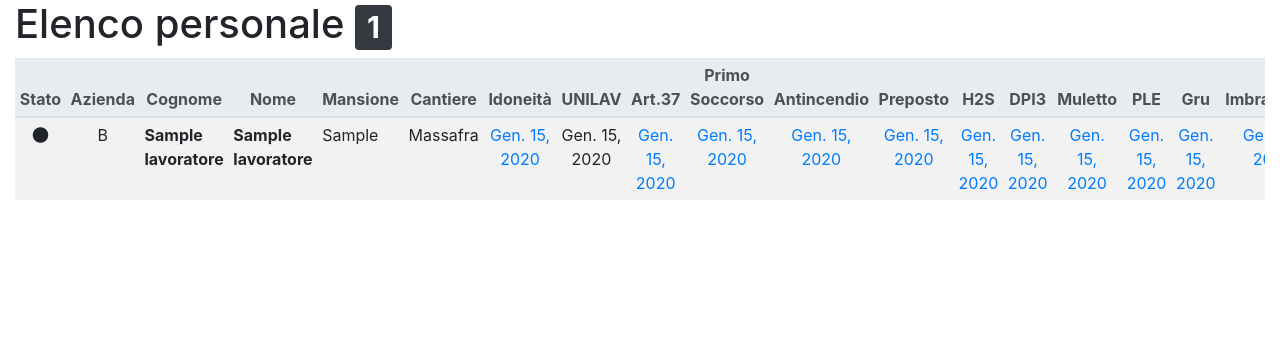
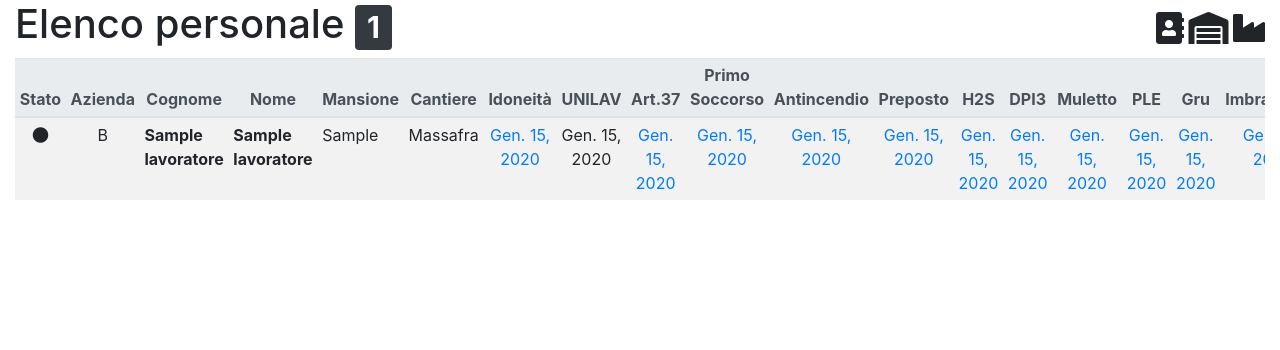
Before and after one commit to superqwe/GST, a Django app: page /personale/completo/ in a window 1280 px wide. Shown: the part 70-420 px from the top of the page. Run offline with Django 3.2, Linux system fonts and the light colour scheme; tables that the repository leaves empty hold one stand-in row (values such as "Sample post"); some libraries are stand-ins or nearby versions.

```diff
--- a/personale/static/personale/css/style.css
+++ b/personale/static/personale/css/style.css
@@ -20,5 +20,5 @@ thead{
 }
 
 .n {
-  color: black;
+  color: #212529;
  }
--- a/personale/templates/personale/completo.html
+++ b/personale/templates/personale/completo.html
@@ -15,7 +15,16 @@ Elenco Personale
 
 {% block corpo %}
 
-<h1>Elenco personale  <span class="badge badge-dark">{{nlavoratori}}</span></h1>
+<div class="row align-items-center"">
+    <div class="col"><h1>Elenco personale  <span class="badge badge-dark">{{nlavoratori}}</span></h1></div>
+    <div class="col text-right align-items-center ">
+        <a href="#" ><i class="fas fa-address-book fa-2x n"></i></a>
+        <a href="#" ><i class="fas fa-warehouse fa-2x n"></i></a>
+        <a href="#" ><i class="fas fa-industry fa-2x n"></i></a>
+
+    </div>
+</div>
+
 
 <div  id="table-container" class="table-responsive">
     <table id="maintable" class="table table-striped table-sm text-center ">
```
